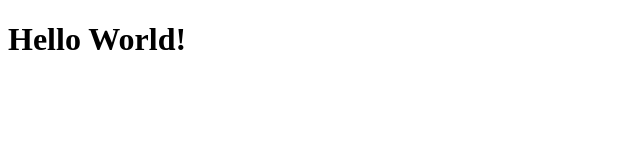
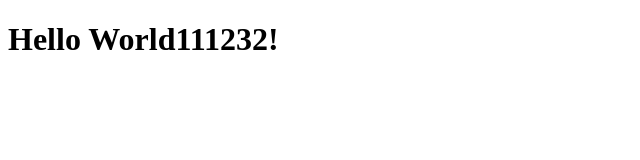
Before and after one commit to Miecevit/Azure_web_test, a plain HTML site: page index.html in a window 1280 px wide. Shown: the whole page, without its empty margins (0-640 px from the left). Drawn offline with Linux system fonts and the light colour scheme.

Commit message:
Update index.html

```diff
--- a/index.html
+++ b/index.html
@@ -4,6 +4,6 @@
     <title>Hello World111</title>
 </head>
 <body>
-    <h1>Hello World!</h1>
+    <h1>Hello World111232!</h1>
 </body>
 </html>
```
